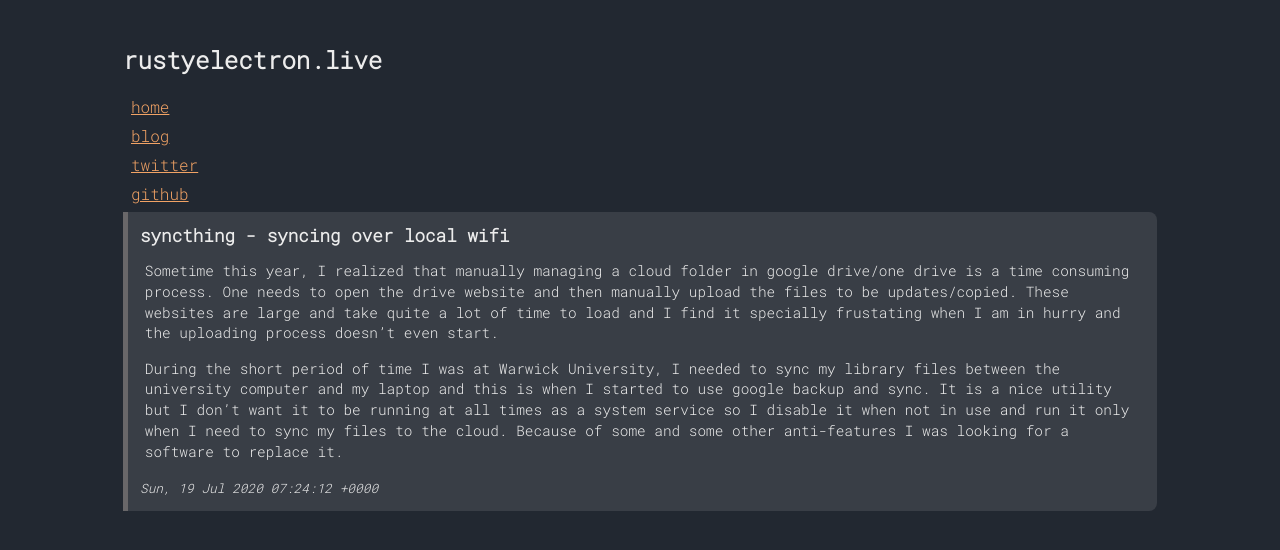
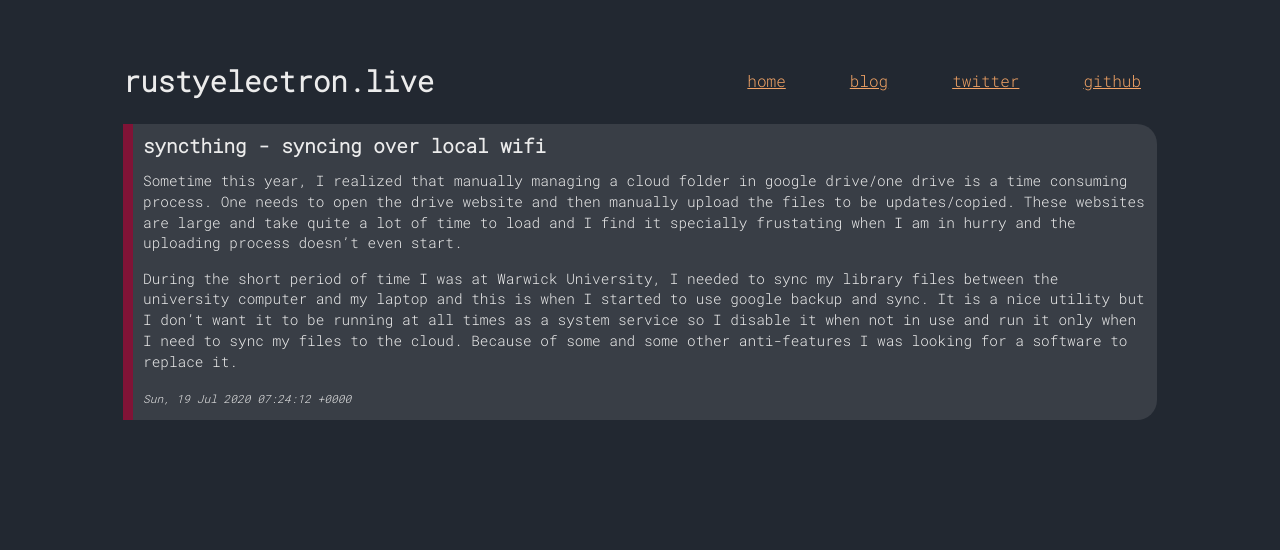
Before and after one commit to rusty-electron/rusty-electron.github.io, a Jekyll site: the page built from _posts/2020-07-19-syncthing-syncing-over-local-wifi.md, in a window 1280 px wide. Shown: the top 550 px of the page. Built offline with Jekyll 4.4.1, drawn with Linux system fonts in a browser that asks for light colours.

Commit message:
meta tag fix

```diff
--- a/_includes/rcol.html
+++ b/_includes/rcol.html
@@ -2,3 +2,4 @@
 <div><a class="noline" href=
     "https://en.wikipedia.org/wiki/Brownian_motion#/media/File:Brownianmotion5particles150frame.gif"
     target="_blank">[gif src]</a>
+</div>
--- a/_layouts/default.html
+++ b/_layouts/default.html
@@ -2,11 +2,11 @@
 <html>
   <head>
     <meta charset="utf-8">
+    <meta name="viewport" content="width=device-width, initial-scale=1.0">
     <title>{{ page.title }}</title>
     <link rel="stylesheet" href="/assets/css/styles.css">
   </head>
   <body>
-    <div>
     {% include navigation.html %}
 
     {% if page.url == "/" %}
--- a/assets/css/styles.css
+++ b/assets/css/styles.css
@@ -106,7 +106,7 @@
 }
 
 /* for small screens*/
-@media only screen and (min-width: 700px) {
+@media screen and (max-width: 600px) {
 
 	html{
 		margin-top: 1rem;
```
